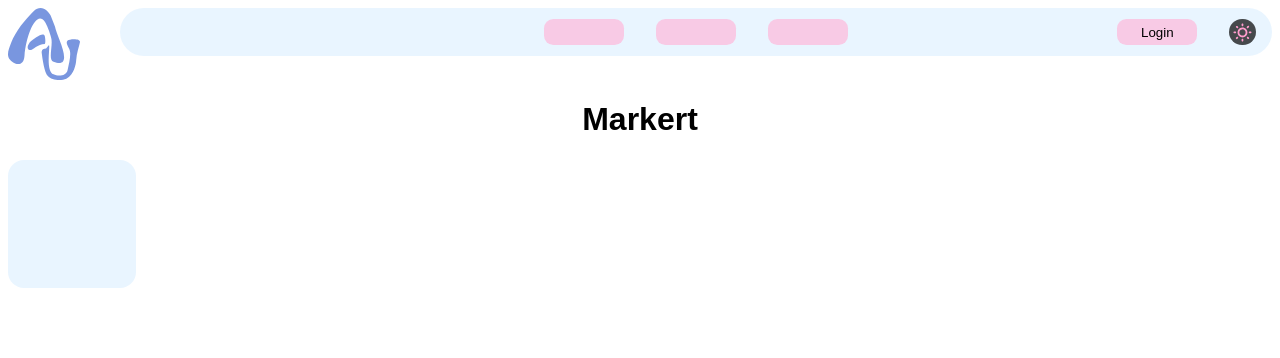
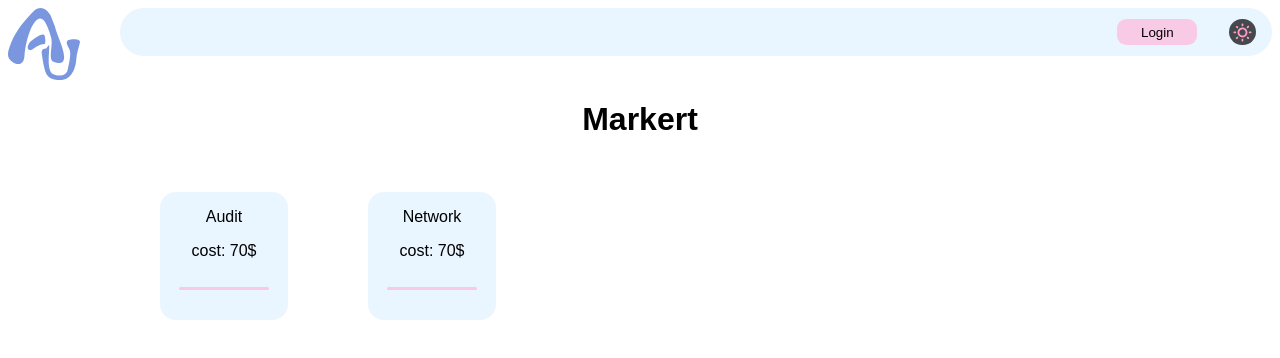
Before and after one commit to serg-k-v/ssys-client, a React (Create React App) app: page /market-products in a window 1280 px wide. Shown: the top 358 px of the page. Built offline with nearby package versions, Linux system fonts and the light colour scheme.

Commit message:
change product placeholder

```diff
--- a/src/components/Header.jsx
+++ b/src/components/Header.jsx
@@ -39,9 +39,9 @@ const Header = () => {
             <img src={logo} alt="Audit logo" className="main-logo-audit" />
             <nav className="header-nav-bar">
             <div className="header-nav-bar-item left-side">
-                <button className="base-styled-btn"></button>
+                {/* <button className="base-styled-btn"/>
                 <button className="base-styled-btn" />
-                <button className="base-styled-btn" />
+                <button className="base-styled-btn" /> */}
             </div>
             <div className="header-nav-bar-item right-side">
                 <button className="base-styled-btn" onClick={logX}>{logXtext}</button>
--- a/src/components/Market/Market.jsx
+++ b/src/components/Market/Market.jsx
@@ -1,10 +1,13 @@
 
 import '../../styles/Market/Product.scss'
 
-const Product = () => {
-
+const Product = (props) => {
     return (
-        <div className="product">  </div>
+        <div className="product">
+            <p>{props.name}</p>
+            <p>cost: {props.cost}$</p>
+            { props.isByed ? <span className="is-byed-true"></span> : <span className="is-byed-false"></span> }
+        </div>
     );
 }
 
--- a/src/pages/Market.jsx
+++ b/src/pages/Market.jsx
@@ -3,10 +3,14 @@ import Product from "../components/Market/Market";
 
 const Market = () => {
 
+    const productList = [{name:"Audit", cost: 70, isByed: false }, {name:"Network", cost: 70, isByed: false }]
+
     return (
         <div>
             <h1> Markert </h1>
-            <Product/>
+            <div className="product-container">
+                {productList.map(el => { return <Product name={el.name} cost={el.cost}/>})}
+            </div>
         </div>
     );
 }
--- a/src/styles/Market/Product.scss
+++ b/src/styles/Market/Product.scss
@@ -1,4 +1,17 @@
 @import '../variables.scss';
+
+
+.product-container {
+    display: grid;
+    grid-template-columns: 1fr 1fr 1fr 1fr 1fr;
+    justify-items: center;
+    row-gap: 2em;
+    column-gap: 2em;
+    padding-left: 8em;
+    padding-right: 8em;
+    padding-top: 2em;
+    padding-bottom: 2em;
+}
 
 .product {
     width: 8em;
@@ -6,3 +19,19 @@
     background-color: map-get( $base-colors, base-blue );
     border-radius: 1em;
 }
+
+.is-byed-true {
+    display: inline-block;
+    height: 0.2rem;
+    width: 70%;
+    border-radius: 0.1rem;
+    background-color: rgb(15, 238, 78);
+}
+
+.is-byed-false {
+    display: inline-block;
+    height: 0.2rem;
+    width: 70%;
+    border-radius: 0.1rem;
+    background-color: map-get($base-colors,  pink-base );
+}
--- a/src/styles/_variables.scss
+++ b/src/styles/_variables.scss
@@ -7,6 +7,7 @@ $base-colors: (
     "pink-btn" : rgba(255, 184, 218, 0.7),
     "blue-btn" : rgba(88, 124, 216, 0.7),
     "black-btn": rgba(0, 0, 0, 0.7),
+    "pink-base" : rgba(255, 184, 218, 0.7),
 );
 
 
```
